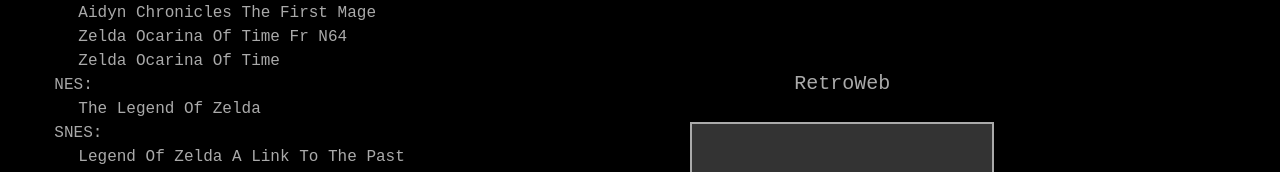
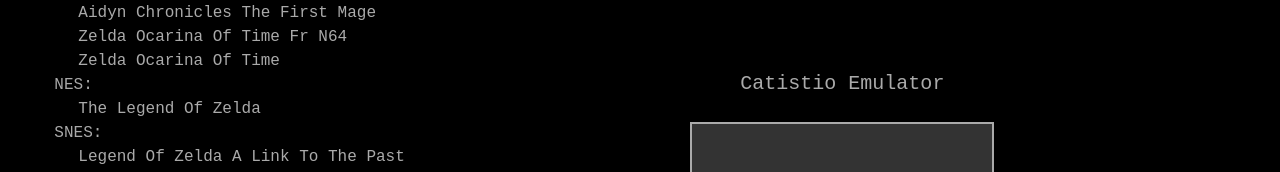
Before and after one commit to NeelClaudel/retro, a Next.js app: page /emulator/gba/1 in a window 1280 px wide. Shown: the part 132-304 px from the top of the page. Built offline with nearby package versions, Linux system fonts and the light colour scheme; no server answers.

Commit message:
fix:magic_button

```diff
--- a/src/components/UI/MagicButton.tsx
+++ b/src/components/UI/MagicButton.tsx
@@ -16,6 +16,8 @@
  *  add margin of md:mt-10
  *  remove focus:ring-2 focus:ring-slate-400 focus:ring-offset-2 focus:ring-offset-slate-50
  */
+
+/*
 const MagicButton = ({
   title,
   icon,
@@ -36,7 +38,7 @@
     >
       <span className="absolute inset-[-1000%] animate-[spin_2s_linear_infinite] bg-[conic-gradient(from_90deg_at_50%_50%,#E2CBFF_0%,#393BB2_50%,#E2CBFF_100%)]" />
 
-      {/* remove px-3 py-1, add px-5 gap-2 */}
+      {/* remove px-3 py-1, add px-5 gap-2
       <span
         className={`inline-flex h-full w-full cursor-pointer items-center justify-center rounded-lg
              bg-slate-950 px-7 text-sm font-medium text-white backdrop-blur-3xl gap-2 ${otherClasses ?? ''}`}
@@ -50,3 +52,4 @@
 };
 
 export default MagicButton;
+*/
--- a/src/pages/dmca.tsx
+++ b/src/pages/dmca.tsx
@@ -54,15 +54,6 @@
               and complete removal requests within 5 working days. We are
               DMCA-compliant and happy to work with you.
             </p>
-            <p>
-              To request removal of data, please send a removal request to
-              nasturasstefan [at] outlook [dot] com. In your request, please
-              make sure you identify the work, the URL of the page where it
-              appears, your contact information, and your electronic or physical
-              signature. Please note that you must own or represent the
-              copyrights pertaining to the request. You will receive a
-              confirmation once your request has been processed.
-            </p>
             <p>Catistio [at] gmail [dot] com</p>
             <h2 className="text-5xl md:text-7xl">Copyrights</h2>
             <p>
--- a/src/pages/emulator/gba/[game].tsx
+++ b/src/pages/emulator/gba/[game].tsx
@@ -123,7 +123,7 @@
           <main className="flex h-screen min-h-screen flex-col items-center justify-center bg-black">
             <div className="container flex w-full flex-col items-center justify-center px-4 py-6 md:h-full lg:w-auto">
               <Link href="/" className="pb-6 text-xl">
-                RetroWeb
+                Catistio Emulator
               </Link>
               <div className="gameContainer aspect-4/3 w-auto border-2 border-light 2xl:h-full">
                 <div id="game"></div>
--- a/src/pages/emulator/ms-dos/[game].tsx
+++ b/src/pages/emulator/ms-dos/[game].tsx
@@ -57,7 +57,7 @@
           <main className="flex h-screen min-h-screen flex-col items-center justify-center bg-black">
             <div className="container flex w-full flex-col items-center justify-center px-4 py-6 md:h-full lg:w-auto">
               <Link href="/" className="pb-6 text-xl">
-                RetroWeb
+              Catistio Emulator
               </Link>
               <div className="gameContainer aspect-4/3 h-auto w-screen border-2 border-light xl:h-[800px] xl:w-[800px]">
                 <DosPlayer bundleUrl={`/games/ms-dos/${game}.jsdos`} />
--- a/src/pages/emulator/n64/[game].tsx
+++ b/src/pages/emulator/n64/[game].tsx
@@ -122,7 +122,7 @@
           <main className="flex h-screen min-h-screen flex-col items-center justify-center bg-black">
             <div className="container flex w-full flex-col items-center justify-center px-4 py-6 md:h-full lg:w-auto">
               <Link href="/" className="pb-6 text-xl">
-                RetroWeb
+              Catistio Emulator
               </Link>
               <div className="gameContainer aspect-4/3 w-auto border-2 border-light 2xl:h-full">
                 <div id="game"></div>
--- a/src/pages/emulator/nds/[game].tsx
+++ b/src/pages/emulator/nds/[game].tsx
@@ -124,7 +124,7 @@
           <main className="flex h-screen min-h-screen flex-col items-center justify-center bg-black">
             <div className="container flex w-full flex-col items-center justify-center px-4 py-6 md:h-full lg:w-auto">
               <Link href="/" className="pb-6 text-xl">
-                RetroWeb
+              Catistio Emulator
               </Link>
               <div className="gameContainer aspect-4/3 w-auto border-2 border-light 2xl:h-full">
                 <div id="game"></div>
--- a/src/pages/emulator/nes/[game].tsx
+++ b/src/pages/emulator/nes/[game].tsx
@@ -123,7 +123,7 @@
           <main className="flex h-screen min-h-screen flex-col items-center justify-center bg-black">
             <div className="container flex w-full flex-col items-center justify-center px-4 py-6 md:h-full lg:w-auto">
               <Link href="/" className="pb-6 text-xl">
-                RetroWeb
+              Catistio Emulator
               </Link>
               <div className="gameContainer aspect-4/3 w-auto border-2 border-light 2xl:h-full">
                 <div id="game"></div>
--- a/src/pages/emulator/snes/[game].tsx
+++ b/src/pages/emulator/snes/[game].tsx
@@ -123,7 +123,7 @@
           <main className="flex h-screen min-h-screen flex-col items-center justify-center bg-black">
             <div className="container flex w-full flex-col items-center justify-center px-4 py-6 md:h-full lg:w-auto">
               <Link href="/" className="pb-6 text-xl">
-                RetroWeb
+              Catistio Emulator
               </Link>
               <div className="gameContainer aspect-4/3 w-auto border-2 border-light 2xl:h-full">
                 <div id="game"></div>
--- a/src/pages/index.tsx
+++ b/src/pages/index.tsx
@@ -5,7 +5,7 @@
 import { useState } from "react";
 import { FaLocationArrow } from "react-icons/fa";
 import Layout from "~/components/Layout";
-import MagicButton from "~/components/UI/MagicButton";
+//import MagicButton from "~/components/UI/MagicButton";
 import animationData from "../data/confetti.json";
 import Lottie from "react-lottie";
 import { IoCopyOutline } from "react-icons/io5";
@@ -218,17 +218,17 @@
                 className={`absolute -bottom-5 right-0 ${copied ? "block" : "block"
                   }`}
               >
-                {/* <img src="/confetti.gif" alt="confetti" /> */}
-                <Lottie options={defaultOptions} height={200} width={400} />
+                {/* <img src="/confetti.gif" alt="confetti" />
+                <Lottie options={defaultOptions} height={200} width={400} />*/}
               </div>
 
-              <MagicButton
+              {/*<MagicButton
                 title={copied ? "CA is Copied!" : "Copy Contract Address"}
                 icon={<IoCopyOutline />}
                 position="left"
                 handleClick={handleCopy}
                 otherClasses="!bg-[#161A31]"
-              />
+              />*/}
             </div>
             <p className="text-center text-lg md:text-2xl">
               Catistio flex right in your wallet.
```
